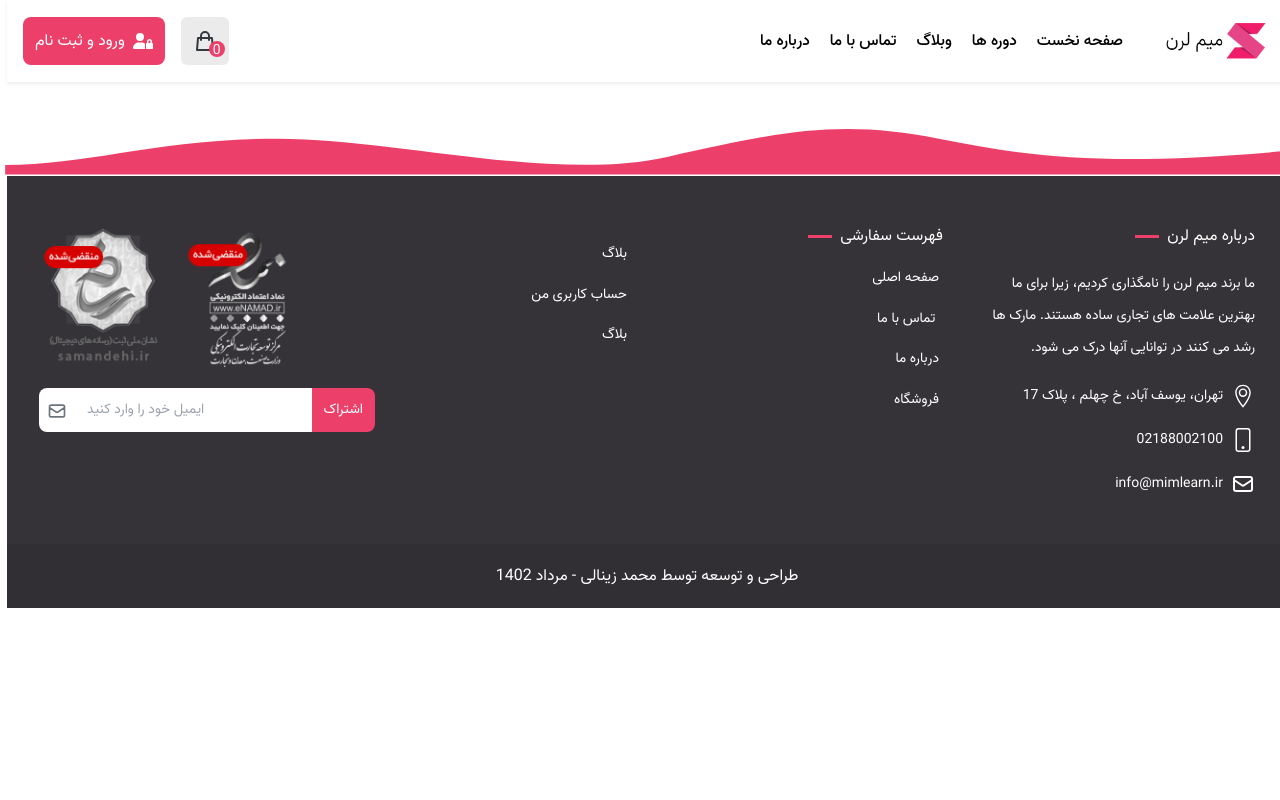
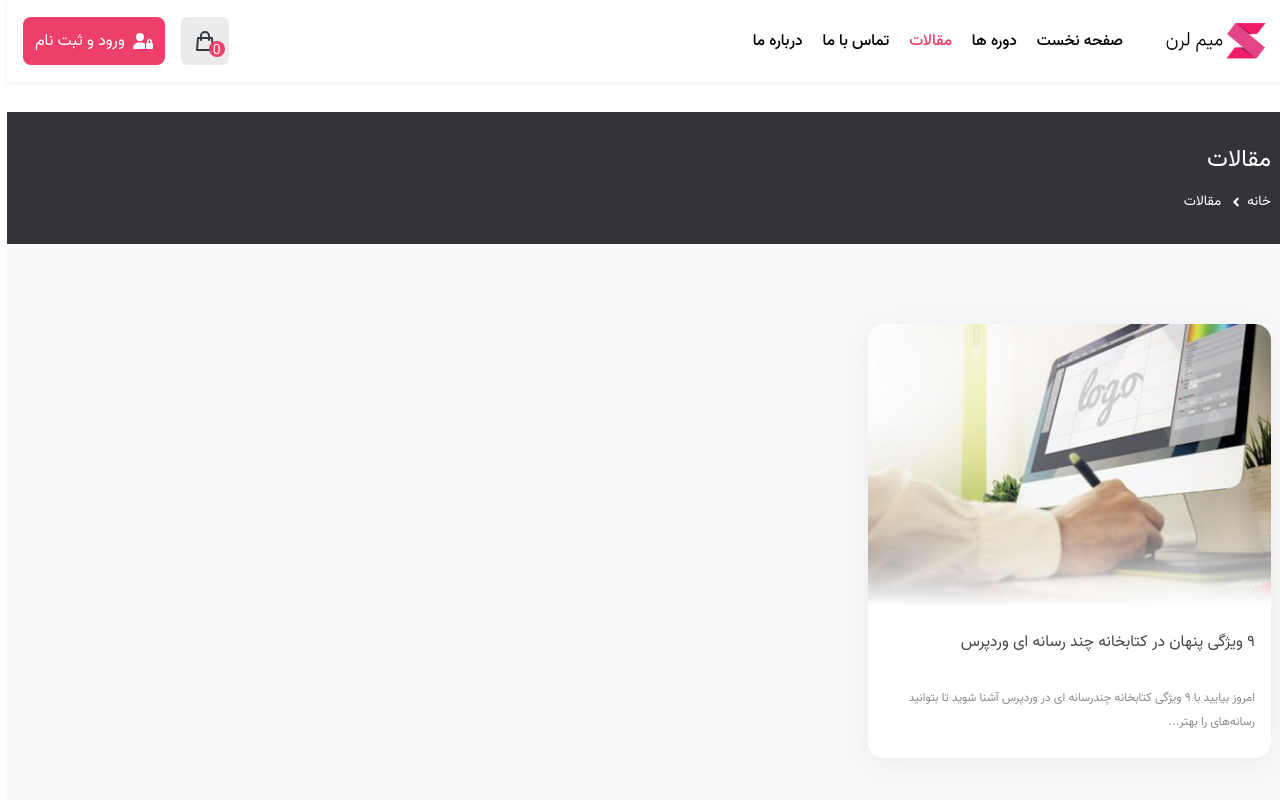
Before and after one commit to mohammad-zeynaly/mimlearn, a React (Vite) app: page /articles in a window 1280 px wide. Shown: the top 800 px of the page. Built offline with nearby package versions, Linux system fonts and the light colour scheme.

Commit message:
The name of the Articles component was changed to Magazines and a part of the Articles page was develope

```diff
--- a/src/App.tsx
+++ b/src/App.tsx
@@ -33,7 +33,8 @@ const App = (): JSX.Element => {
         className={`${
           pathname.includes("courseDetails") ||
           pathname.includes("courses") ||
-          pathname.includes("shopping-cart")
+          pathname.includes("shopping-cart") ||
+          pathname.includes("articles")
             ? "bg-[#f8f9fa] "
             : ""
         }pb-24 sm:mt-20`}
--- a/src/components/Articles/ArticlesItem.tsx
+++ b/src/components/Magazines/MagazineBox.tsx
@@ -1,12 +1,12 @@
 import { Link } from "react-router-dom";
-import { ArticlesItemType } from "../../types/coursesInterface";
+import { MagazineBoxType } from "../../types/coursesInterface";
 
-const ArticlesItem = ({
+const MagazineBox = ({
   id,
   title,
   img,
   caption,
-}: ArticlesItemType): JSX.Element => {
+}: MagazineBoxType): JSX.Element => {
   return (
     <div className="mb-3 mt-5 border border-solid border-fourth rounded-lg overflow-hidden transition-all duration-200 group hover:-translate-y-1 hover:shadow-[0_6px_20px_rgba(168,172,185,0.3)]">
       <div className="">
@@ -31,4 +31,4 @@ const ArticlesItem = ({
   );
 };
 
-export default ArticlesItem;
+export default MagazineBox;
--- a/src/components/Articles/Articles.tsx
+++ b/src/components/Magazines/Magazines.tsx
@@ -1,12 +1,12 @@
 import SectionTemplate from "../SectionTemplate/SectionTemplate";
 import SwiperTemplate from "../SwiperTemplate/SwiperTemplate";
 import { SwiperSlide } from "swiper/react";
-import ArticlesItem from "./ArticlesItem";
+import MagazineBox from "./MagazineBox";
 import useFilteredData from "../../hooks/useFilteredData";
-import { ArticlesItemType } from "../../types/coursesInterface";
+import { MagazineBoxType } from "../../types/coursesInterface";
 
-const Articles = (): JSX.Element => {
-  const articlesItems: ArticlesItemType[] = useFilteredData("articles");
+const Magazines = (): JSX.Element => {
+  const articlesItems: MagazineBoxType[] = useFilteredData("articles");
 
   return (
     <SectionTemplate
@@ -33,7 +33,7 @@ const Articles = (): JSX.Element => {
       >
         {articlesItems.map((article) => (
           <SwiperSlide key={article.id}>
-            <ArticlesItem {...article} />
+            <MagazineBox {...article} />
           </SwiperSlide>
         ))}
       </SwiperTemplate>
@@ -41,4 +41,4 @@ const Articles = (): JSX.Element => {
   );
 };
 
-export default Articles;
+export default Magazines;
--- a/src/components/Navbar/NavbarDesktop.tsx
+++ b/src/components/Navbar/NavbarDesktop.tsx
@@ -38,8 +38,8 @@ const NavbarDesktop = (): JSX.Element => {
                   </NavLink>
                 </li>
                 <li className="mr-5">
-                  <NavLink className="menu__link" to="/blog">
-                    وبلاگ
+                  <NavLink className="menu__link" to="/articles">
+                    مقالات
                   </NavLink>
                 </li>
                 <li className="mr-5">
--- /dev/null
+++ b/src/pages/Articles/Articles.tsx
@@ -0,0 +1,41 @@
+import { Link } from "react-router-dom";
+import Breadcrumb from "../../components/Breadcrumb/Breadcrumb";
+
+const Articles = (): JSX.Element => {
+  return (
+    <>
+      <Breadcrumb title="مقالات" currentPage="مقالات" />
+      <section className="mt-20">
+        <div className="container">
+          <div className="grid grid-cols-3 gap-5">
+            <div className="rounded-2xl shadow-[0_5px_30px_rgb(70,72,77,0.08)] overflow-hidden">
+              <Link to="/articles/article1">
+                <div className="relative after:block after:absolute after:top-0 after:w-full after:h-full after:bg-articleGradient">
+                  <img
+                    src="../assets/images/articles/article-1.jpg"
+                    className="object-cover w-full h-auto "
+                    alt="عکس مقاله"
+                  />
+                </div>
+              </Link>
+              <div className="bg-white p-4">
+                <Link
+                  to="/articles/article1"
+                  className="text-[#464749] block mt-2 transition-all hover:text-primary"
+                >
+                  ۹ ویژگی پنهان در کتابخانه چند رسانه ای وردپرس
+                </Link>
+                <p className="text-[#898989] mt-8 leading-6 text-xs mb-2">
+                  امروز بیایید با ۹ ویژگی کتابخانه چندرسانه ای در وردپرس آشنا
+                  شوید تا بتوانید رسانه‌های را بهتر...
+                </p>
+              </div>
+            </div>
+          </div>
+        </div>
+      </section>
+    </>
+  );
+};
+
+export default Articles;
--- a/src/pages/Home/Home.tsx
+++ b/src/pages/Home/Home.tsx
@@ -2,7 +2,7 @@ import Header from "../../components/Header/Header";
 import GraphicDesignCourses from "../../components/GraphicDesignCourses/GraphicDesignCourses";
 import ProgrammingCourses from "../../components/ProgrammingCourses/ProgrammingCourses";
 import RadioSite from "../../components/RadioSite/RadioSite";
-import Articles from "../../components/Articles/Articles";
+import Magazines from "../../components/Magazines/Magazines";
 import CustomersComments from "../../components/CustomersComments/CustomersComments";
 
 const Home = () => {
@@ -12,7 +12,7 @@ const Home = () => {
       <GraphicDesignCourses />
       <ProgrammingCourses />
       <RadioSite />
-      <Articles />
+      <Magazines />
       <CustomersComments />
     </>
   );
--- a/src/routes/routes.tsx
+++ b/src/routes/routes.tsx
@@ -2,6 +2,7 @@ import Home from "../pages/Home/Home";
 import Courses from "../pages/Courses/Courses";
 import CourseDetails from "../pages/CourseDetails/CourseDetails";
 import CartPage from "../pages/CartPage/CartPage";
+import Articles from "../pages/Articles/Articles";
 
 const routes = [
   { path: "/", element: <Home /> },
@@ -9,5 +10,6 @@ const routes = [
   { path: "/courseDetails/:courseName", element: <CourseDetails /> },
   { path: "/create-account", element: <h1> ساخت حساب کاربری </h1> },
   { path: "/shopping-cart", element: <CartPage /> },
+  { path: "/articles", element: <Articles /> },
 ];
 export default routes;
--- a/src/styles/app.css
+++ b/src/styles/app.css
@@ -1263,6 +1263,10 @@ video {
   grid-template-columns: repeat(1, minmax(0, 1fr));
 }
 
+.grid-cols-3 {
+  grid-template-columns: repeat(3, minmax(0, 1fr));
+}
+
 .flex-row-reverse {
   flex-direction: row-reverse;
 }
@@ -1951,6 +1955,12 @@ video {
   box-shadow: var(--tw-ring-offset-shadow, 0 0 #0000), var(--tw-ring-shadow, 0 0 #0000), var(--tw-shadow);
 }
 
+.shadow-\[0_5px_30px_rgb\(70\2c 72\2c 77\2c 0\.08\)\] {
+  --tw-shadow: 0 5px 30px rgb(70,72,77,0.08);
+  --tw-shadow-colored: 0 5px 30px var(--tw-shadow-color);
+  box-shadow: var(--tw-ring-offset-shadow, 0 0 #0000), var(--tw-ring-shadow, 0 0 #0000), var(--tw-shadow);
+}
+
 .shadow-\[0px_14px_80px_rgba\(34\2c 35\2c 58\2c 0\.2\)\] {
   --tw-shadow: 0px 14px 80px rgba(34,35,58,0.2);
   --tw-shadow-colored: 0px 14px 80px var(--tw-shadow-color);
@@ -1979,14 +1989,6 @@ video {
   transition-duration: 150ms;
 }
 
-.transition {
-  transition-property: color, background-color, border-color, text-decoration-color, fill, stroke, opacity, box-shadow, transform, filter, -webkit-backdrop-filter;
-  transition-property: color, background-color, border-color, text-decoration-color, fill, stroke, opacity, box-shadow, transform, filter, backdrop-filter;
-  transition-property: color, background-color, border-color, text-decoration-color, fill, stroke, opacity, box-shadow, transform, filter, backdrop-filter, -webkit-backdrop-filter;
-  transition-timing-function: cubic-bezier(0.4, 0, 0.2, 1);
-  transition-duration: 150ms;
-}
-
 .duration-150 {
   transition-duration: 150ms;
 }
@@ -2122,6 +2124,11 @@ video {
   right: 0px;
 }
 
+.after\:top-0::after {
+  content: var(--tw-content);
+  top: 0px;
+}
+
 .after\:top-3::after {
   content: var(--tw-content);
   top: 0.75rem;
@@ -2162,6 +2169,11 @@ video {
   height: 3px;
 }
 
+.after\:h-full::after {
+  content: var(--tw-content);
+  height: 100%;
+}
+
 .after\:w-20::after {
   content: var(--tw-content);
   width: 5rem;
@@ -2180,6 +2192,11 @@ video {
 .after\:w-\[2px\]::after {
   content: var(--tw-content);
   width: 2px;
+}
+
+.after\:w-full::after {
+  content: var(--tw-content);
+  width: 100%;
 }
 
 .after\:flex-grow::after {
@@ -2229,6 +2246,11 @@ video {
   content: var(--tw-content);
   --tw-bg-opacity: 1;
   background-color: rgb(255 255 255 / var(--tw-bg-opacity));
+}
+
+.after\:bg-articleGradient::after {
+  content: var(--tw-content);
+  background-image: linear-gradient(180deg,rgba(255,255,255,0) 60%,#fff 100%);
 }
 
 .hover\:-translate-x-1:hover {
--- a/src/types/coursesInterface.ts
+++ b/src/types/coursesInterface.ts
@@ -40,7 +40,7 @@ export interface radioItemsType {
   audio?: string;
   type: string;
 }
-export interface ArticlesItemType {
+export interface MagazineBoxType {
   id: number;
   title?: string;
   img?: string;
--- a/tailwind.config.js
+++ b/tailwind.config.js
@@ -12,6 +12,10 @@ export default {
         vazirMedium: ["Vazir-Medium"],
         vazirBold: ["Vazir-Bold"],
       },
+      backgroundImage: {
+        articleGradient:
+          "linear-gradient(180deg,rgba(255,255,255,0) 60%,#fff 100%)",
+      },
       colors: {
         primary: "#ec406a",
         secondary: "#adb5bd",
```
Also changed, not shown: public/assets/images/articles/article-7.jpg (added).
